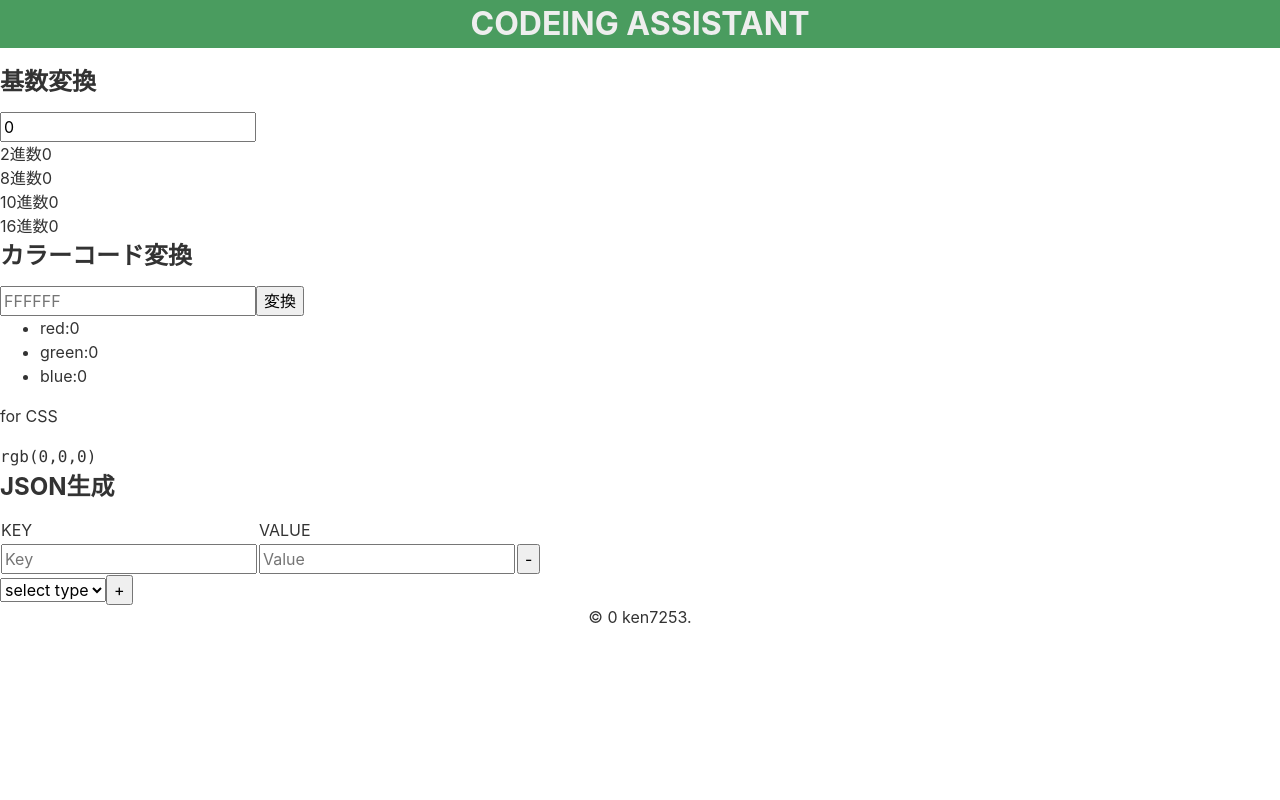
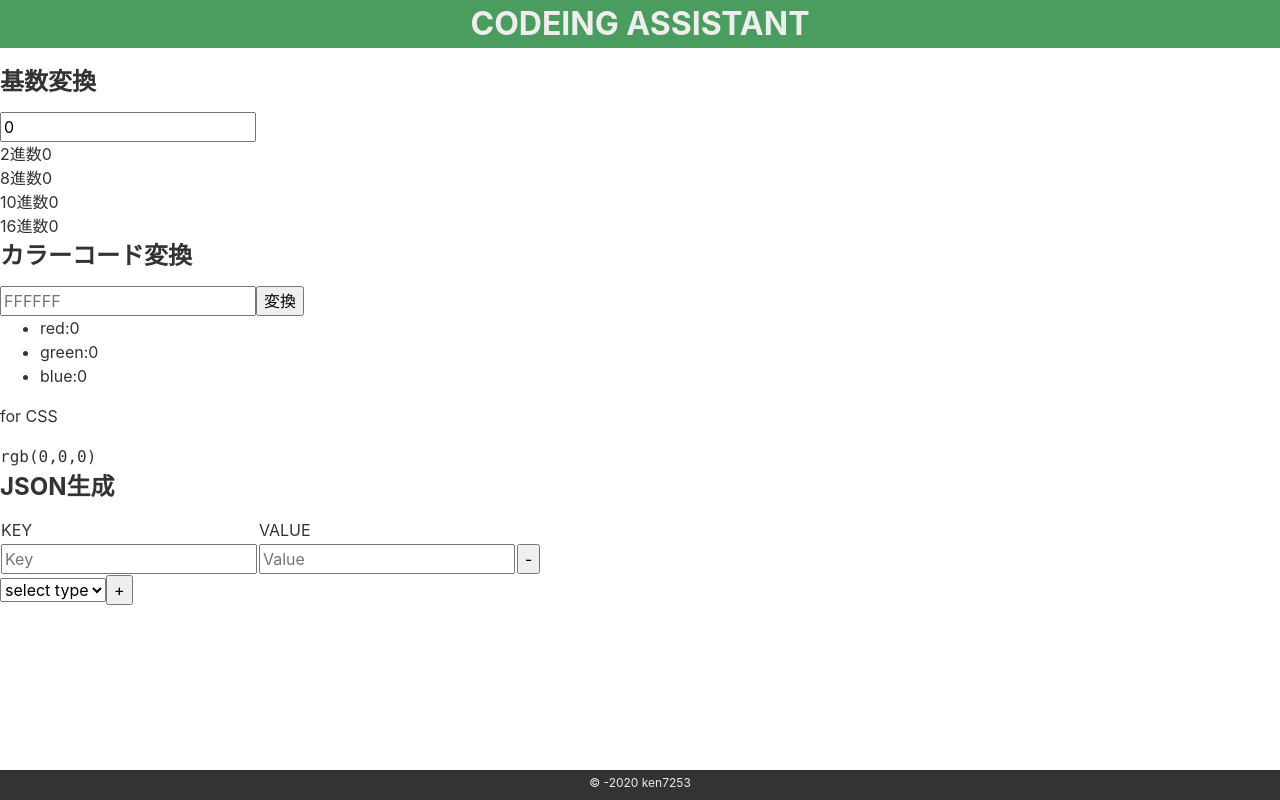
Before and after one commit to ken7253/coding_assistant, a Vue app: page / in a window 1280 px wide. Built offline with nearby package versions, Linux system fonts and the light colour scheme.

Commit message:
create footer

```diff
--- a/src/components/AppFooter.vue
+++ b/src/components/AppFooter.vue
@@ -1,23 +1,39 @@
 <template>
   <div class="app-footer">
-      <p>&#169; {{ yearNow }} ken7253.</p>
+    <p>
+      &#169; -<time v-once>{{ getYearNow() }}</time> ken7253
+    </p>
   </div>
 </template>
 
 <script>
 export default {
-    data: function(){
-        return {
-            yearNow: 0,
-        }
-    }
-}
+  data: function() {
+    return {};
+  },
+  methods: {
+    getYearNow: function() {
+      const getNowDate = new Date();
+      return getNowDate.getFullYear();
+    },
+  },
+};
 </script>
 
 <style lang="scss" scoped>
 @import "../assets/sass/_var.scss";
 .app-footer {
-    width: 100%;
-    text-align: center;
+  position: fixed;
+  bottom: 0;
+  padding: 0.25rem 0 0.5rem 0;
+  z-index: 1000;
+  width: 100%;
+  text-align: center;
+  background-color: $text-color;
+  color: $white-color;
+  p {
+    margin: 0;
+    font-size: 0.75rem;
+  }
 }
 </style>
```
